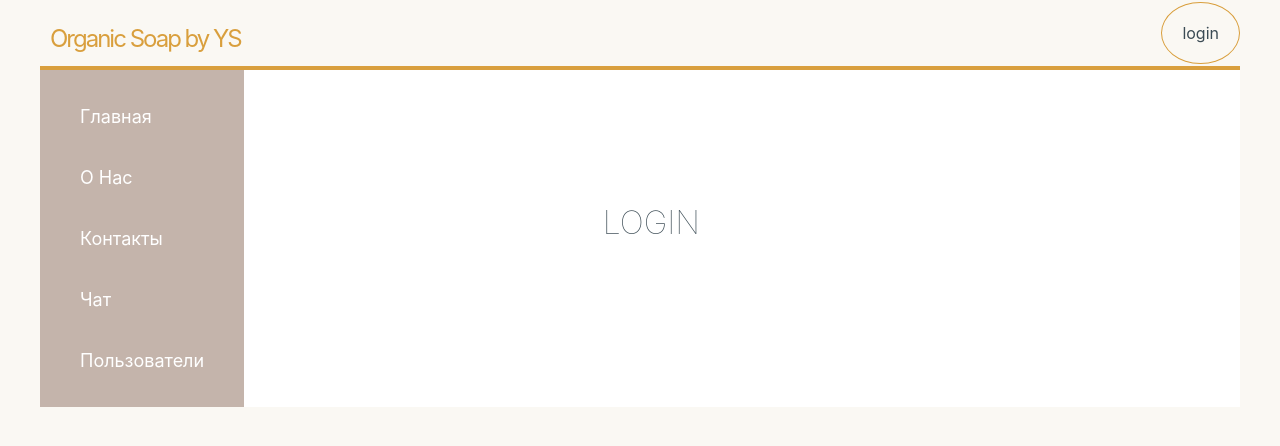
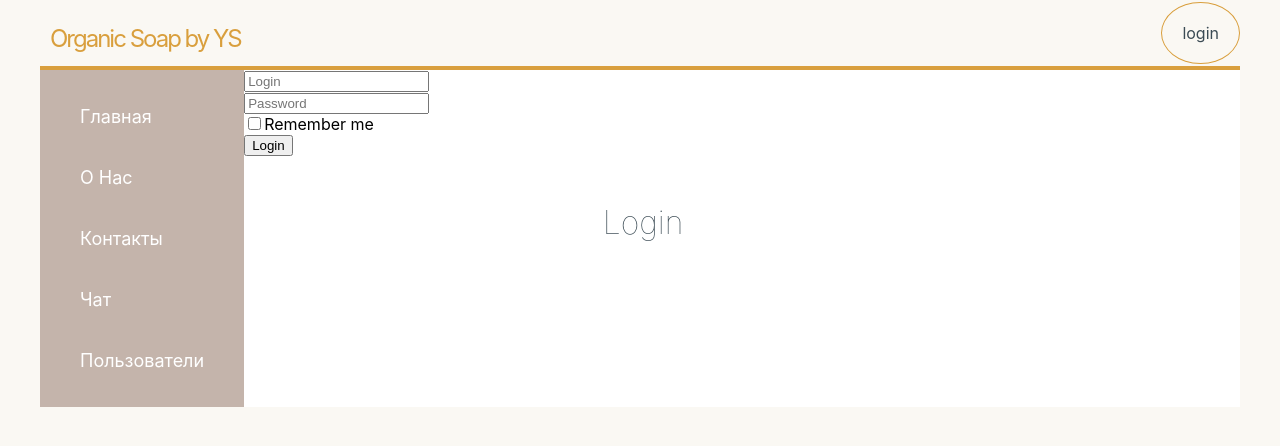
Before and after one commit to YanaSezko/OrganicSoap, a React (Create React App) app: page /login in a window 1280 px wide. Shown: the top 446 px of the page. Built offline with nearby package versions, Linux system fonts and the light colour scheme; no server answers; the HTML template or start-up script is replaced by a standard one.

Commit message:
redux-form

```diff
--- a/package.json
+++ b/package.json
@@ -10,6 +10,7 @@
     "react-router-dom": "^5.1.2",
     "react-scripts": "3.4.1",
     "redux": "^4.0.5",
+    "redux-form": "^8.3.5",
     "redux-thunk": "^2.3.0"
   },
   "scripts": {
--- a/src/components/Login/Login.jsx
+++ b/src/components/Login/Login.jsx
@@ -1,6 +1,41 @@
 import React from 'react';
+import { reduxForm, Field } from 'redux-form';
+
+const LoginForm = (props)=>{
+    return <>
+        <form onSubmit={props.handleSubmit}>
+            <div>
+                <Field placeholder={"Login"} name={"login"} component={"input"}/>
+            </div>
+            <div>
+                <Field placeholder={"Password"}  name={"password"} component={"input"}/>
+            </div>
+            <div>
+                <Field type={"checkbox"}  name={"rememberMe"}  component={"input"}/>Remember me
+
+            </div>
+            <div>
+                <button>Login</button>
+            </div>
+        </form>
+    </>
+}
+
+const LoginReduxForm = reduxForm({
+    // a unique name for the form
+    form: 'login'
+  })(LoginForm)
 
 const Login = (props)=>{
-    return <h1>LOGIN</h1>
+const onSubmit = (formData)=>{
+    console.log(formData);
 }
-export default Login;
+
+    return <div>
+        <h1>Login</h1>
+        <LoginReduxForm onSubmit={onSubmit}/>
+    </div>
+}
+
+
+    export default Login;
--- a/src/redux/redux-store.js
+++ b/src/redux/redux-store.js
@@ -3,13 +3,15 @@
 import dialogsReducer from "./dialogs-reducer";
 import usersReducer from "./users-reducer";
 import authReducer from "./auth-reducer";
-import thunkMiddleware from "redux-thunk"
+import thunkMiddleware from "redux-thunk";
+import { reducer as formReducer } from 'redux-form';
 
 let reducers = combineReducers({
     profilePage:profileReducer,
     dialogsPage:dialogsReducer,
     usersPage: usersReducer,
-    auth: authReducer
+    auth: authReducer,
+    form: formReducer
 });
 
 let store = createStore(reducers, applyMiddleware(thunkMiddleware));
```
Also changed, not shown: 1 other file (tests, documents, lock files or other folders).
